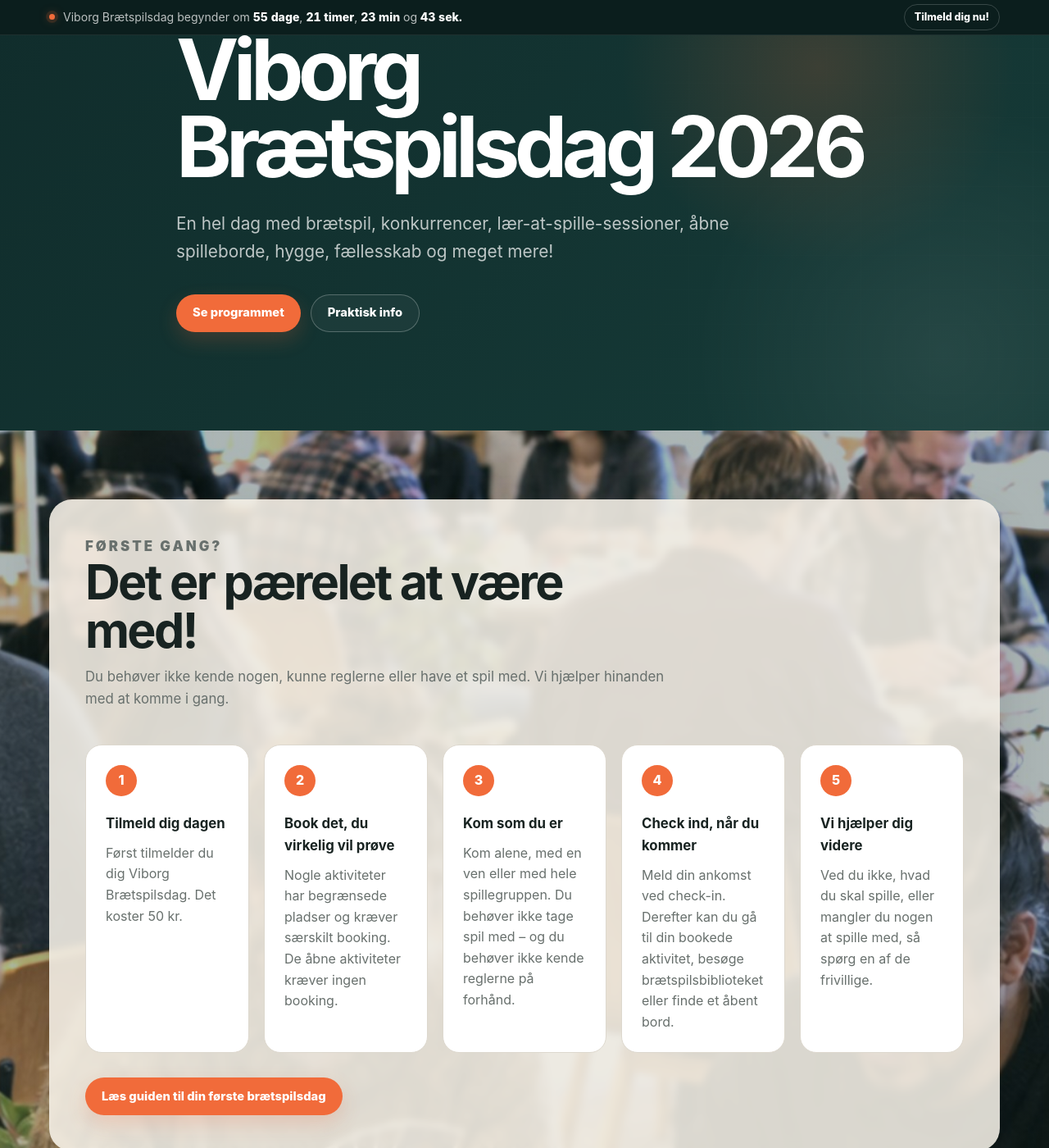
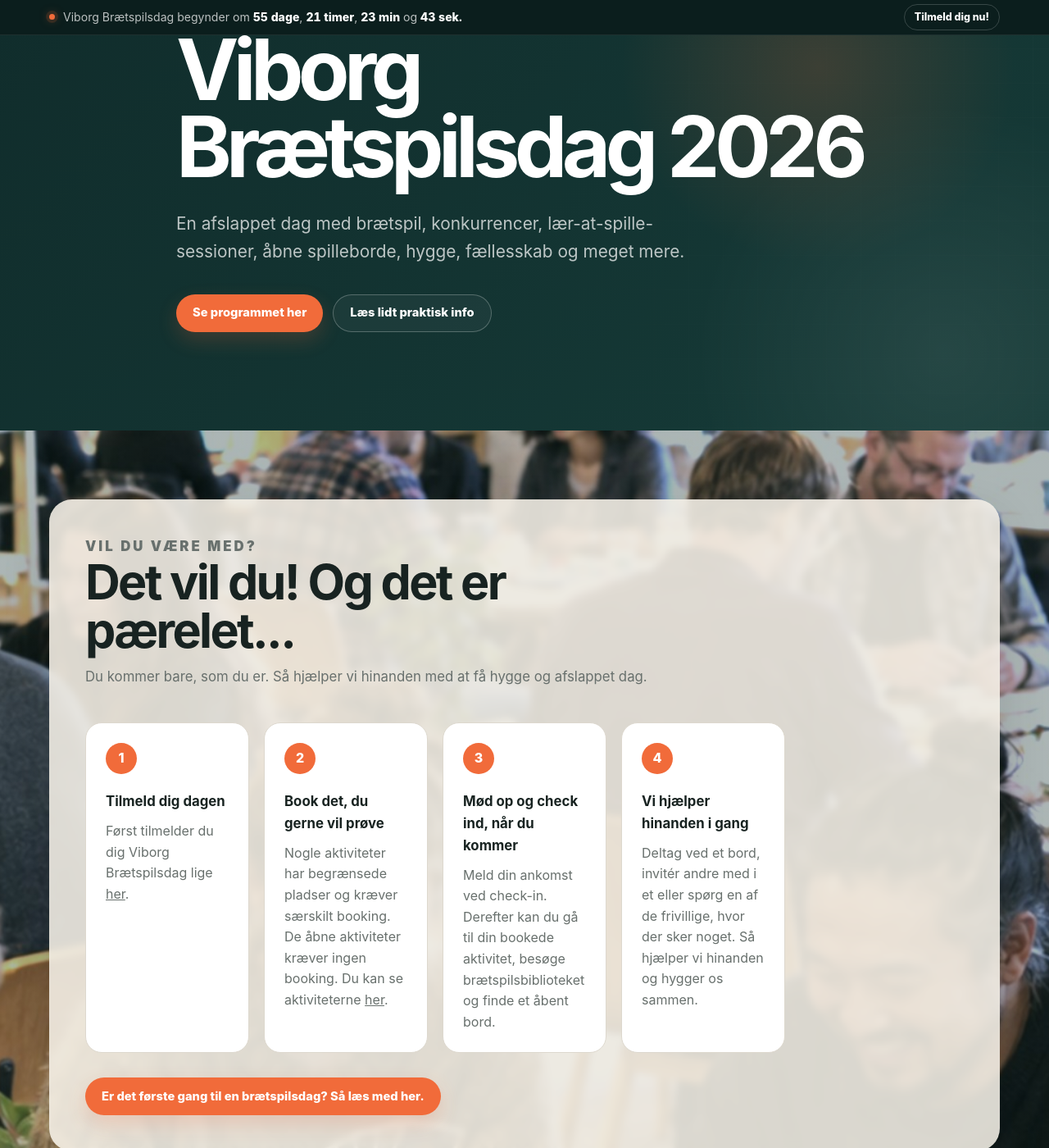
Before and after one commit to Andrejao/spilex, a Jekyll site: the page built from index.html, in a window 1280 px wide and 1400 px high, scrolled down 227 px. Shown: the whole window at 82% size. Built offline with Jekyll 4.4.1, drawn with Linux system fonts in a browser that asks for light colours; some of the changed text lies outside the part shown.

Commit message:
Update index.html

```diff
--- a/index.html
+++ b/index.html
@@ -1,7 +1,7 @@
 ---
 layout: default
 title: Viborg Brætspilsdag 2026
-description: En hel dag med hygge og fællesskab i Viborg.
+description: En afslappet dag med spil, hygge og fællesskab i Viborg.
 ---
 
 <section class="hero">
@@ -16,18 +16,18 @@ description: En hel dag med hygge og fællesskab i Viborg.
     </h1>
 
     <p class="hero-text">
-      En hel dag med brætspil, konkurrencer,
-      lær-at-spille-sessioner, åbne spilleborde, hygge, fællesskab og meget mere!
+      En afslappet dag med brætspil, konkurrencer,
+      lær-at-spille-sessioner, åbne spilleborde, hygge, fællesskab og meget mere.
     </p>
 
     <div class="hero-actions">
 
       <a class="button button-primary" href="#program">
-        Se programmet
+        Se programmet her
       </a>
 
       <a class="button button-secondary" href="#praktisk">
-        Praktisk info
+        Læs lidt praktisk info
       </a>
 
     </div>
@@ -41,12 +41,11 @@ description: En hel dag med hygge og fællesskab i Viborg.
     <div class="section-photo-panel">
 
       <div class="section-heading">
-        <p class="eyebrow">Første gang?</p>
-        <h2>Det er pærelet at være med!</h2>
+        <p class="eyebrow">Vil du være med?</p>
+        <h2>Det vil du! Og det er pærelet...</h2>
 
         <p>
-          Du behøver ikke kende nogen, kunne reglerne eller have et spil med.
-          Vi hjælper hinanden med at komme i gang.
+          Du kommer bare, som du er. Så hjælper vi hinanden med at få hygge og afslappet dag.
         </p>
       </div>
 
@@ -57,7 +56,7 @@ description: En hel dag med hygge og fællesskab i Viborg.
           <div>
             <h3>Tilmeld dig dagen</h3>
             <p>
-              Først tilmelder du dig Viborg Brætspilsdag. Det koster 50 kr.
+              Først tilmelder du dig Viborg Brætspilsdag lige <b></b><a href="https://forms.gle/TMsNkFnj3yws4MDw8"> her</a></b>.
             </p>
           </div>
         </div>
@@ -65,21 +64,21 @@ description: En hel dag med hygge og fællesskab i Viborg.
         <div class="first-time-step">
           <span class="step-number">2</span>
           <div>
-            <h3>Book det, du virkelig vil prøve</h3>
+            <h3>Book det, du gerne vil prøve</h3>
             <p>
               Nogle aktiviteter har begrænsede pladser og kræver særskilt booking.
-              De åbne aktiviteter kræver ingen booking.
+              De åbne aktiviteter kræver ingen booking. Du kan se aktiviteterne <b></b><a href="https://viborgbraetspil.dk/aktiviteter.html"> her</a></b>.
             </p>
           </div>
         </div>
 
-        <div class="first-time-step">
+            <div class="first-time-step">
           <span class="step-number">3</span>
           <div>
-            <h3>Kom som du er</h3>
+            <h3>Mød op og check ind, når du kommer</h3>
             <p>
-              Kom alene, med en ven eller med hele spillegruppen.
-              Du behøver ikke tage spil med – og du behøver ikke kende reglerne på forhånd.
+              Meld din ankomst ved check-in. Derefter kan du gå til din bookede aktivitet,
+              besøge brætspilsbiblioteket og finde et åbent bord.
             </p>
           </div>
         </div>
@@ -87,21 +86,9 @@ description: En hel dag med hygge og fællesskab i Viborg.
         <div class="first-time-step">
           <span class="step-number">4</span>
           <div>
-            <h3>Check ind, når du kommer</h3>
+            <h3>Vi hjælper hinanden i gang</h3>
             <p>
-              Meld din ankomst ved check-in. Derefter kan du gå til din bookede aktivitet,
-              besøge brætspilsbiblioteket eller finde et åbent bord.
-            </p>
-          </div>
-        </div>
-
-        <div class="first-time-step">
-          <span class="step-number">5</span>
-          <div>
-            <h3>Vi hjælper dig videre</h3>
-            <p>
-              Ved du ikke, hvad du skal spille, eller mangler du nogen at spille med,
-              så spørg en af de frivillige.
+              Deltag ved et bord, invitér andre med i et eller spørg en af de frivillige, hvor der sker noget. Så hjælper vi hinanden og hygger os sammen.
             </p>
           </div>
         </div>
@@ -111,7 +98,7 @@ description: En hel dag med hygge og fællesskab i Viborg.
       <div class="first-time-home-actions">
         <a class="button button-primary"
            href="{{ '/foerste-gang/' | relative_url }}">
-          Læs guiden til din første brætspilsdag
+          Er det første gang til en brætspilsdag? Så læs med her.
         </a>
       </div>
 
@@ -208,7 +195,7 @@ description: En hel dag med hygge og fællesskab i Viborg.
         <span class="practical-label">Dato</span>
 
         <strong>
-          Lørdag 14. november 2026
+          Lørdag 14. november 2026. Vi åbner kl. 10.00 og slutter kl. 00.00.
         </strong>
       </div>
 
@@ -251,7 +238,7 @@ description: En hel dag med hygge og fællesskab i Viborg.
         <span class="practical-label">Oversigtskort</span>
 
         <strong>
-          Kommer
+          Kommer lige om lidt!
         </strong>
       </div>
 
@@ -263,7 +250,7 @@ description: En hel dag med hygge og fællesskab i Viborg.
     <p class="eyebrow">Spørgsmål & svar</p>
     <h2>Ofte stillede spørgsmål</h2>
     <p>
-      Det meste er ret enkelt: Du kommer, spiller og hygger dig. Vi sørger for, at alle er med!
+      Det meste er ret enkelt: Du kommer, spiller og hygger dig. Vi hjælper hinanden og sørger for, at alle er med!
       Her er svarene på det, folk typisk gerne vil vide lidt mere om på forhånd.
     </p>
   </div>
@@ -274,24 +261,23 @@ description: En hel dag med hygge og fællesskab i Viborg.
     <details class="faq-item">
       <summary>Kan jeg komme alene?</summary>
       <p>
-   Ja. Du er meget velkommen til at komme alene.
-    Hvis du mangler nogen at spille med, hjælper vi gerne med at finde andre deltagere,
-    et åbent bord eller en aktivitet, du kan gå med i.      </p>
+   Ja. Du er meget velkommen til at komme alene. Vi hjælper med at finde andre deltagere,
+    et åbent bord eller en aktivitet, du kan gå med i.</p>
     </details>
 
 
     <details class="faq-item">
-      <summary>Jeg er ikke særlig god til brætspil. Er det et problem?</summary>
+      <summary>Skal jeg være god til brætspil?</summary>
       <p>
-        Nej. Du behøver hverken være erfaren eller kende spillene på forhånd. Der er flere aktiviteter, hvor du kan lære nye spil samt åbne borde, hvor du kan lære solo-spil, spil for to med videre.
+        Nej. Én af arrangørerne, André, er tilmed pivringe til brætspil, men det stopper ham ikke. Så du behøver hverken være erfaren eller kende spillene på forhånd. Der er flere aktiviteter, hvor du kan lære nye spil samt åbne borde, hvor du kan lære solo-spil, spil for to med videre.
       </p>
     </details>
 
 
     <details class="faq-item">
-      <summary>Jeg kender ikke reglerne til de spil, jeg gerne vil prøve.</summary>
+      <summary>Kan jeg lære reglerne til de spil, jeg gerne vil prøve.</summary>
       <p>
-        Det gør ikke noget. Flere af aktiviteterne er netop
+        Muligvis! Flere af aktiviteterne er netop
         lær-at-spille-sessioner, hvor du bliver hjulpet i gang.
       </p>
     </details>
@@ -300,7 +286,7 @@ description: En hel dag med hygge og fællesskab i Viborg.
     <details class="faq-item">
       <summary>Skal jeg være der hele dagen?</summary>
       <p>
-        Nej. Kom i et par timer eller bliv hele dagen. Du kan også komme og gå, som du vil... du men vi vil så gerne, du bliver lidt længere.
+        Nej. Kom i et par timer eller bliv hele dagen. Du kan også komme og gå, som du vil... men vi vil så gerne have du bli'r lidt længere (&trade Fakta).
       </p>
     </details>
 
@@ -309,7 +295,7 @@ description: En hel dag med hygge og fællesskab i Viborg.
       <summary>Er dagen kun for hardcore brætspillere?</summary>
       <p>
         Nej. Dagen er både for begyndere, hyggespillere og
-        brætspilsentusiaster.
+        brætspilsentusiaster. Du tilmeldre dig bare en aktivitet, der passer bedst til dit ambitionsniveau.
       </p>
     </details>
 
@@ -319,7 +305,7 @@ description: En hel dag med hygge og fællesskab i Viborg.
       <summary>Kan jeg låne spil?</summary>
       <p>
         Ja. Du kan låne spil fra brætspilsbiblioteket, som rummer
-        et par hundrede brætspil.
+        et par hundrede brætspil. Pas godt på dem, da de er privat udlånt.
       </p>
     </details>
 
@@ -327,7 +313,7 @@ description: En hel dag med hygge og fællesskab i Viborg.
       <summary>Hvordan kan jeg vinde en præmie på dagen?</summary>
       <p>
         Nogle spil bliver udloddet blandt deltagerne alene ved fremmøde.
-        Du kan også vinde spil i flere af dagens konkurrencer.
+        Du kan også vinde spil i flere af dagens konkurrencer. Og vi har ikke få præmier til dagen.
       </p>
     </details>
 
@@ -374,7 +360,7 @@ description: En hel dag med hygge og fællesskab i Viborg.
   </p>
     <p>
  Du kan købe snacks, sodavand og kaffe til favorable priser (for dig, forstås, da vi ikke skal tjene penge på arrangementet).
-    Du kan betale med MobilePay eller i lige beløb i kontanter.
+    Du kan betale med MobilePay eller i lige beløb i kontanter, da vi ikke kan garantere byttepenge.
   </p>
   <p>
  Frokost består af rugbrød, pålæg og grønt. Det kræver særskilt tilmelding senest d. 7. november og koster 25 kroner (inkluderer fri kaffe og te resten af dagen). Betaling sker til MobilePay Box 0745GZ (husk navn).
@@ -395,10 +381,6 @@ description: En hel dag med hygge og fællesskab i Viborg.
     besøge brætspilsbiblioteket, finde et åbent bord
     eller spørge en frivillig om hjælp.
   </p>
-  <p>
-    Hvis du kommer alene eller ikke ved, hvad du skal spille,
-    hjælper vi gerne med at finde et spil eller andre deltagere.
-  </p>
 </details>
 
 
@@ -501,7 +483,7 @@ description: En hel dag med hygge og fællesskab i Viborg.
   <summary>Hvad hvis jeg ikke ved, hvad jeg skal spille?</summary>
   <p>
     Så spørg os.
-    Fortæl gerne hvor mange I er, hvor lang tid I har,
+    Fortæl gerne, hvor mange I er, hvor lang tid I har,
     og om I vil have noget let, strategisk, samarbejdende eller konkurrencepræget.
   </p>
   <p>
@@ -529,7 +511,7 @@ description: En hel dag med hygge og fællesskab i Viborg.
   <summary>Må jeg selv tage  mad og drikke med?</summary>
   <p>
     Ja. Vi vil også forsøge at sælge snacks, sodavand og kaffe til favorable priser (for dig, forstås, da vi ikke skal tjene penge på arrangementet).
-    Du kan betale med MobilePay eller i lige beløb i kontanter.
+    Du kan betale med MobilePay eller i lige beløb i kontanter, da vi ikke kan garantere byttepenge.
   </p>
   <p>
  Frokost består af rugbrød, pålæg og grønt. Det kræver særskilt tilmelding senest d. 7. november og koster 25 kroner (inkluderer fri kaffe og te resten af dagen). Betaling sker til MobilePay Box 0745GZ (husk navn).
@@ -571,7 +553,7 @@ description: En hel dag med hygge og fællesskab i Viborg.
   <p>
     Hvis du oplever noget ubehageligt eller føler dig utryg,
     kan du altid henvende dig til arrangørerne eller en frivillig.
-    Vi hjælper med at håndtere situationen.
+    Vi hjælper med at håndtere situationen og sørge for, at du er tryg og har en god dag.
   </p>
 </details>
 
@@ -599,7 +581,7 @@ description: En hel dag med hygge og fællesskab i Viborg.
     og på at udvikle Viborg Brætspilsdag.
   </p>
   <p>
-    Har du spørgsmål, kan du kontakte os på
+    Anders og André Højer er hovedarrangører på dagen. Har du spørgsmål til dem, kan du kontakte os på
     <a href="mailto:viborgbraetspil@gmail.com">
       viborgbraetspil@gmail.com
     </a>.
@@ -641,12 +623,12 @@ description: En hel dag med hygge og fællesskab i Viborg.
 <details class="faq-item">
   <summary>Bliver der taget billeder på dagen?</summary>
   <p>
-    Ja. Vi tager billeder under Viborg Brætspilsdag,
-    blandt andet til arrangementets hjemmeside, Facebook-side
+    Vi kan ikke udelukke, at folk tager billeder under Viborg Brætspilsdag.
+    Vu kunne måske også godt tænke os et billede til arrangementets hjemmeside, Facebook-side
     og fremtidig information om Viborg Brætspilsdag.
   </p>
   <p>
-    Vi spørger, inden vi tager billeder,
+    Så spørger v inden, vi tager billeder,
     hvor enkeltpersoner tydeligt er motivet.
   </p>
   <p>
```
Also changed, not shown: other parts of index.html (+5 -5 lines).
